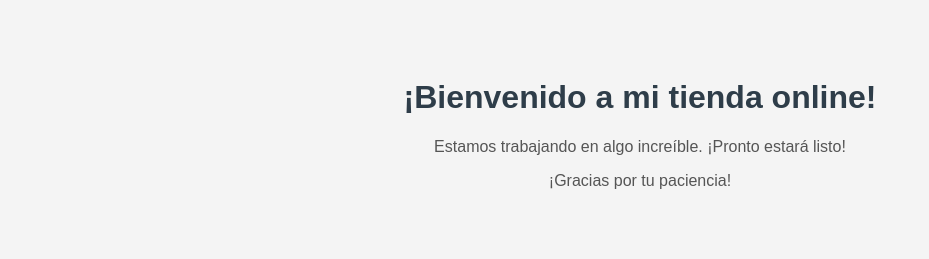
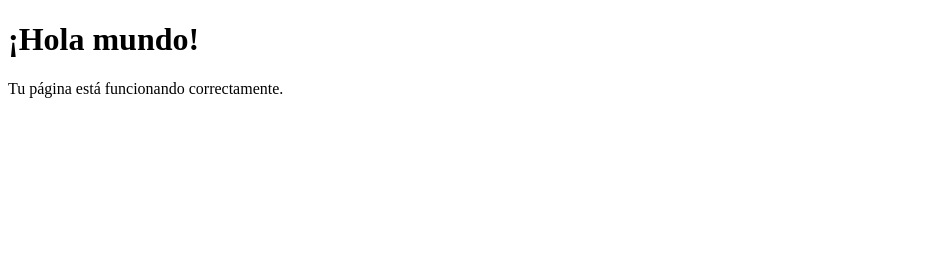
Before and after one commit to PabloAndresOrellana/Pablo, a plain HTML site: page index.html in a window 1280 px wide. Shown: the whole page, without its empty margins (0-929 px from the left). Drawn offline with Linux system fonts and the light colour scheme.

Commit message:
Update index.html

```diff
--- a/index.html
+++ b/index.html
@@ -1,27 +1,12 @@
 <!DOCTYPE html>
 <html lang="es">
-  <head>
-    <meta charset="UTF-8" />
-    <meta name="viewport" content="width=device-width, initial-scale=1.0" />
-    <title>Mi Tienda Online</title>
-    <style>
-      body {
-        font-family: Arial, sans-serif;
-        background-color: #f4f4f4;
-        text-align: center;
-        padding: 50px;
-      }
-      h1 {
-        color: #2e3d49;
-      }
-      p {
-        color: #555;
-      }
-    </style>
-  </head>
-  <body>
-    <h1>¡Bienvenido a mi tienda online!</h1>
-    <p>Estamos trabajando en algo increíble. ¡Pronto estará listo!</p>
-    <p>¡Gracias por tu paciencia!</p>
-  </body>
+<head>
+  <meta charset="UTF-8" />
+  <meta name="viewport" content="width=device-width, initial-scale=1.0"/>
+  <title>Página de Prueba</title>
+</head>
+<body>
+  <h1>¡Hola mundo!</h1>
+  <p>Tu página está funcionando correctamente.</p>
+</body>
 </html>
```
